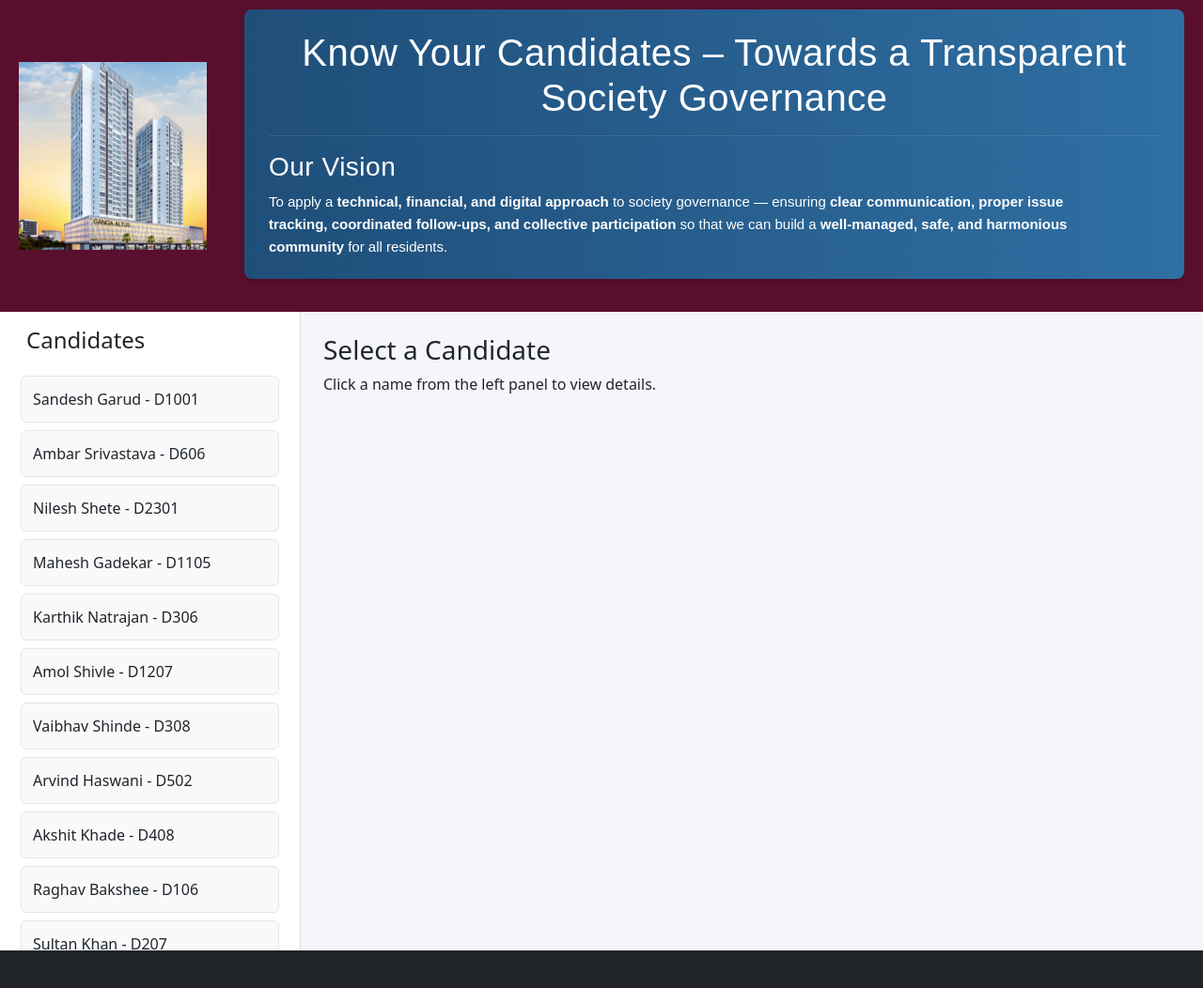
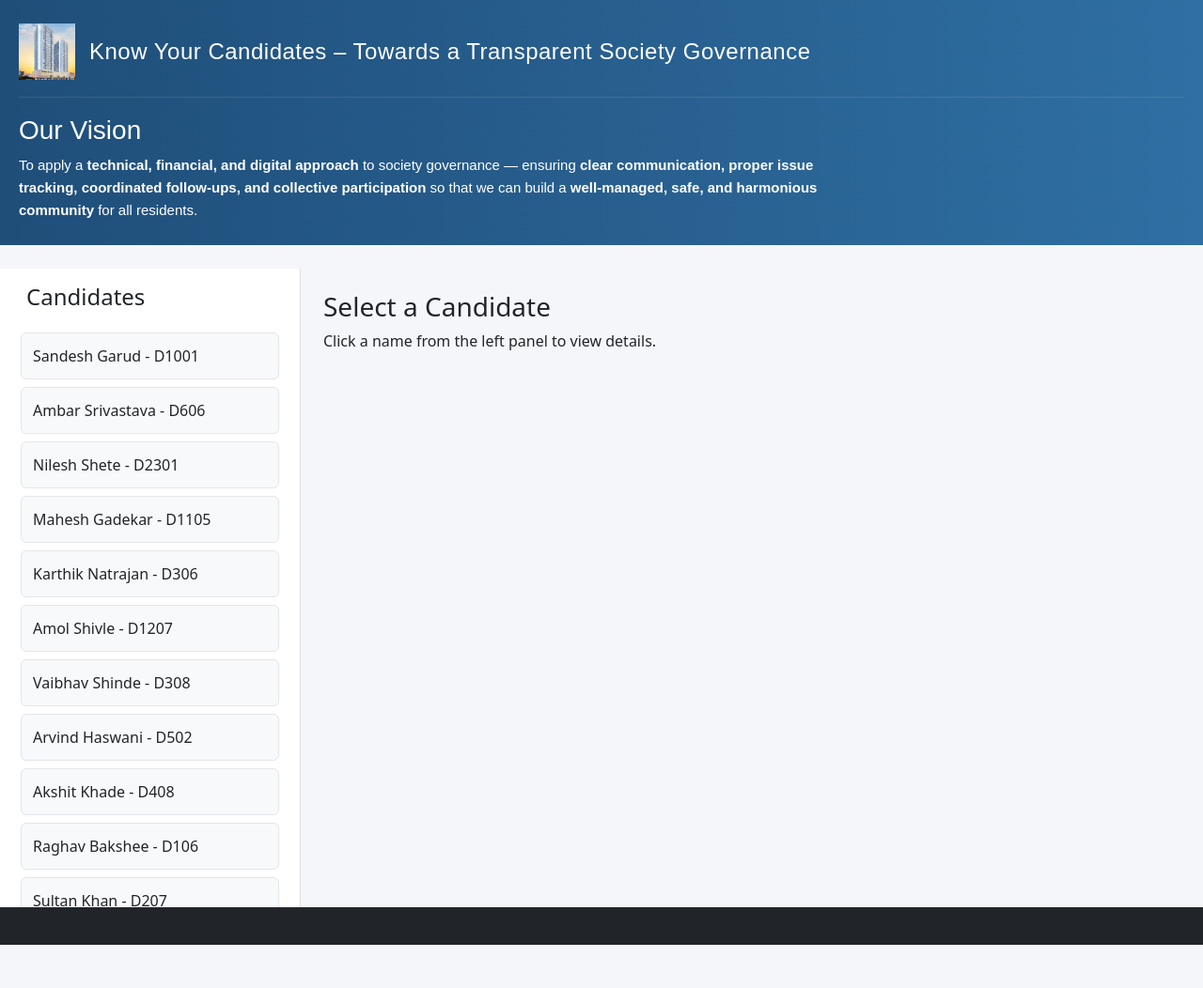
Before and after one commit to intersteller-web/candidature-profile, a plain HTML site: page index.html in a window 1280 px wide. Shown: the whole page at 94% size. After the commit the page ends 1006 px from the top, so only its background shows below. Drawn offline with nearby package versions, Linux system fonts and the light colour scheme.

Commit message:
Refactor header section with new styles and layout
Updated header styles and structure for improved layout and design.

```diff
--- a/index.html
+++ b/index.html
@@ -16,21 +16,46 @@ background:#f5f6fa;
 /* HEADER */
 
 .header{
-background:#5a0f2e;
+background: linear-gradient(90deg,#1f4e79,#2f6fa3);
 color:white;
-padding:10px 20px;
+padding:25px 20px;
+margin-bottom:25px;
+font-family:Arial, sans-serif;
 }
 
-.header-inner{
+.header-top{
 display:flex;
 align-items:center;
+gap:15px;
+flex-wrap:wrap;
 }
 
-.header-logo{
-width:200px;
-margin-right:40px;
+.logo{
+height:60px;
 }
 
+.header h1{
+margin:0;
+font-size:24px;
+letter-spacing:0.5px;
+}
+
+.header hr{
+border:none;
+border-top:1px solid rgba(255,255,255,0.4);
+margin:18px 0;
+}
+
+.vision h3{
+margin-bottom:8px;
+}
+
+.vision p{
+margin:0;
+line-height:1.6;
+font-size:15px;
+max-width:900px;
+}
 /* SIDEBAR */
 
 .sidebar{
@@ -81,56 +106,25 @@ text-align:center;
 
 <div class="header">
 
-<div class="header-inner">
+<div class="header-top">
+<img src="images/altus.png" class="logo">
 
-<img src="images/altus.png" class="header-logo">
-
-<div style="
-background:linear-gradient(90deg,#1f4e79,#2f6fa3);
-color:white;
-padding:22px 26px;
-border-radius:8px;
-margin-bottom:25px;
-box-shadow:0 4px 10px rgba(0,0,0,0.15);
-font-family:Arial, sans-serif;
-">
-
-<h1 style="
-margin-top:0;
-margin-bottom:12px;
-text-align:center;
-letter-spacing:0.5px;
-">
+<h1>
 Know Your Candidates – Towards a Transparent Society Governance
 </h1>
+</div>
 
-<hr style="
-border:none;
-border-top:1px solid rgba(255,255,255,0.4);
-margin:16px 0;
-">
+<hr>
 
-<h3 style="
-margin-bottom:8px;
-letter-spacing:0.5px;
-">
-Our Vision
-</h3>
+<div class="vision">
+<h3>Our Vision</h3>
 
-<p style="
-margin:0;
-line-height:1.6;
-font-size:15px;
-max-width:900px;
-">
+<p>
 To apply a <strong>technical, financial, and digital approach</strong> to society governance —
 ensuring <strong>clear communication, proper issue tracking, coordinated follow-ups,
 and collective participation</strong> so that we can build a
 <strong>well-managed, safe, and harmonious community</strong> for all residents.
 </p>
-
-</div>
-
 </div>
 
 </div>
```
